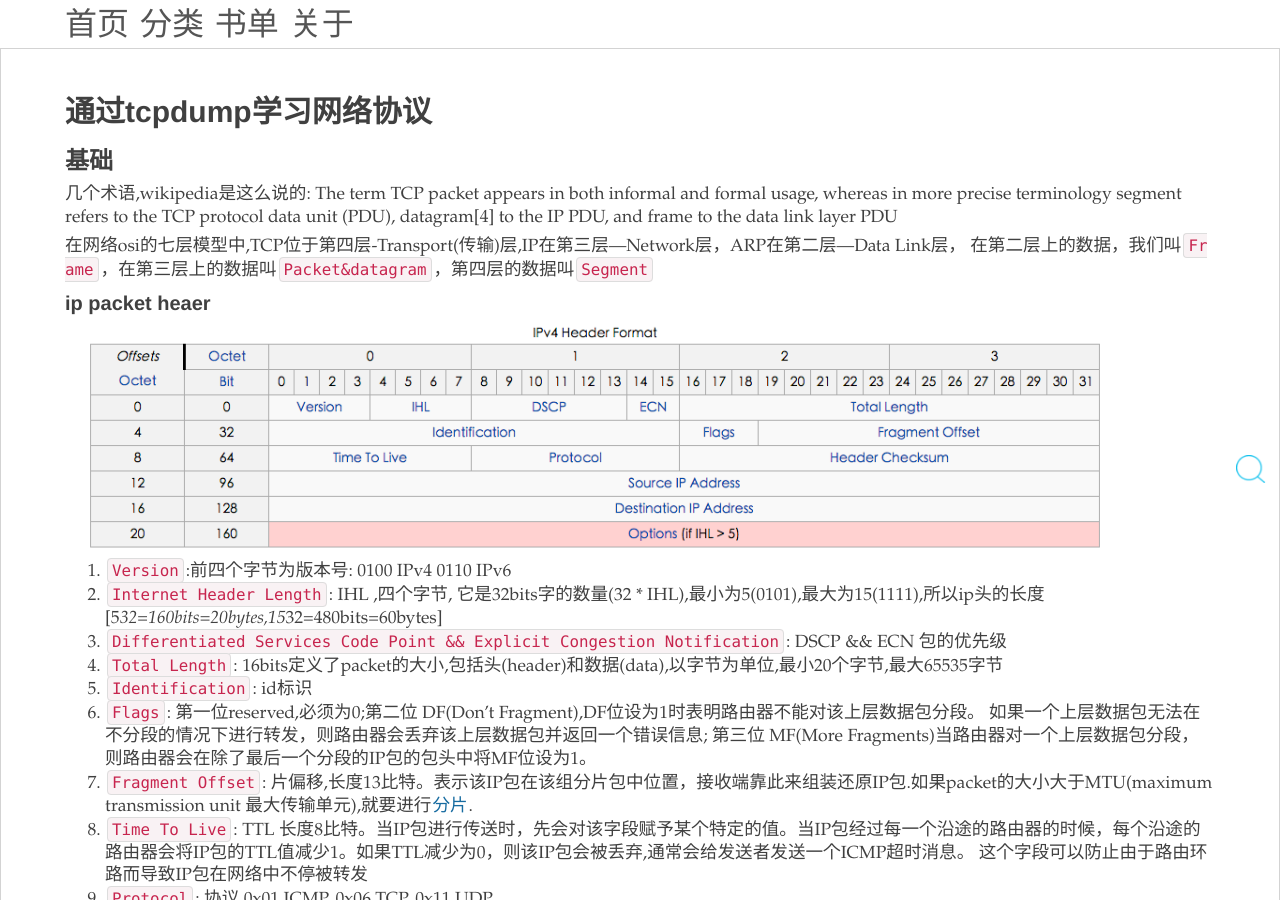
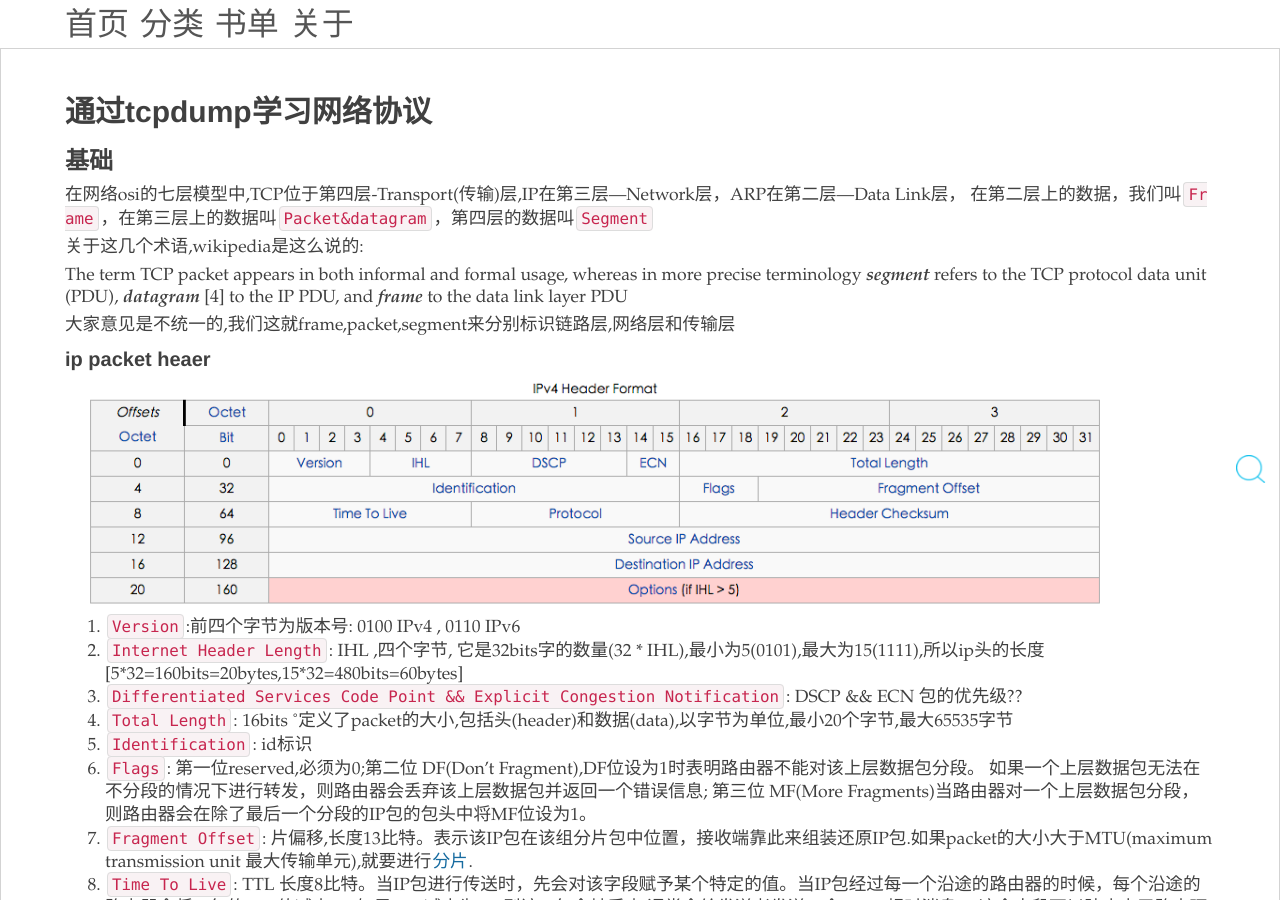
Before and after one commit to zy123a/lcj1992.github.com, a Jekyll site: the page built from _posts/network/2016-05-07-tcpdump_tcp.md, in a window 1280 px wide and 900 px high. Built offline with Jekyll 4.4.1, drawn with Linux system fonts in a browser that asks for light colours; nearby versions of some CDN libraries; comment, search, counter and statistics services are not loaded; some of the changed text lies outside the part shown.

Commit message:
tcp_header.png

```diff
--- a/_posts/network/2016-05-07-tcpdump_tcp.md
+++ b/_posts/network/2016-05-07-tcpdump_tcp.md
@@ -7,20 +7,23 @@
 
 ### 基础 {#basic}
 
-几个术语,wikipedia是这么说的:
-The term TCP packet appears in both informal and formal usage, whereas in more precise terminology segment refers to the TCP protocol data unit (PDU), datagram[4] to the IP PDU, and frame to the data link layer PDU
-
 在网络osi的七层模型中,TCP位于第四层-Transport(传输)层,IP在第三层—Network层，ARP在第二层—Data Link层，
 在第二层上的数据，我们叫`Frame`，在第三层上的数据叫`Packet&datagram`，第四层的数据叫`Segment`
+
+关于这几个术语,wikipedia是这么说的:
+
+The term TCP packet appears in both informal and formal usage, whereas in more precise terminology ***segment*** refers to the TCP protocol data unit (PDU), ***datagram*** [4] to the IP PDU, and ***frame*** to the data link layer PDU
+
+大家意见是不统一的,我们这就frame,packet,segment来分别标识链路层,网络层和传输层
 
 #### ip packet heaer {#ip_header}
 
 ![IPv4 header](/images/network/ip_header.png)
 
-1.  `Version`:前四个字节为版本号: 0100  IPv4   0110 IPv6
-2.  `Internet Header Length`: IHL ,四个字节, 它是32bits字的数量(32 * IHL),最小为5(0101),最大为15(1111),所以ip头的长度\[5*32=160bits=20bytes,15*32=480bits=60bytes\]
-3.  `Differentiated Services Code Point && Explicit Congestion Notification`:  DSCP && ECN 包的优先级
-4.  `Total Length`: 16bits定义了packet的大小,包括头(header)和数据(data),以字节为单位,最小20个字节,最大65535字节
+1.  `Version`:前四个字节为版本号: 0100  IPv4 , 0110 IPv6
+2.  `Internet Header Length`: IHL ,四个字节, 它是32bits字的数量(32 * IHL),最小为5(0101),最大为15(1111),所以ip头的长度\[5\*32=160bits=20bytes,15\*32=480bits=60bytes\]
+3.  `Differentiated Services Code Point && Explicit Congestion Notification`:  DSCP && ECN 包的优先级??
+4.  `Total Length`: 16bits ˚定义了packet的大小,包括头(header)和数据(data),以字节为单位,最小20个字节,最大65535字节
 5.  `Identification`: id标识
 6.  `Flags`: 第一位reserved,必须为0;第二位 DF(Don't Fragment),DF位设为1时表明路由器不能对该上层数据包分段。
 如果一个上层数据包无法在不分段的情况下进行转发，则路由器会丢弃该上层数据包并返回一个错误信息;
@@ -140,7 +143,7 @@
 
 0a56d4b0: 同上`Destination address`
 
-刚好20个字节,接下来***TCP头***
+***刚好20个字节,接下来TCP头***
 
 0050: 十进制80,源端口号`Source port`
 
@@ -164,7 +167,8 @@
 
 这才20bytes了,还有32-20 =12 bytes 待研究 `0101 080a b194 daf9 39b6 b64b`
 
-再接下来就是HTTP报文了.
+***再接下来就是HTTP报文了***
+
 4854 5450 2f31 2e31 2032 3030 ....
 
 #### 参考 {#ref}
```
Also changed, not shown: other parts of _posts/network/2016-05-07-tcpdump_tcp.md (+1 -1 lines), 1 other file.
